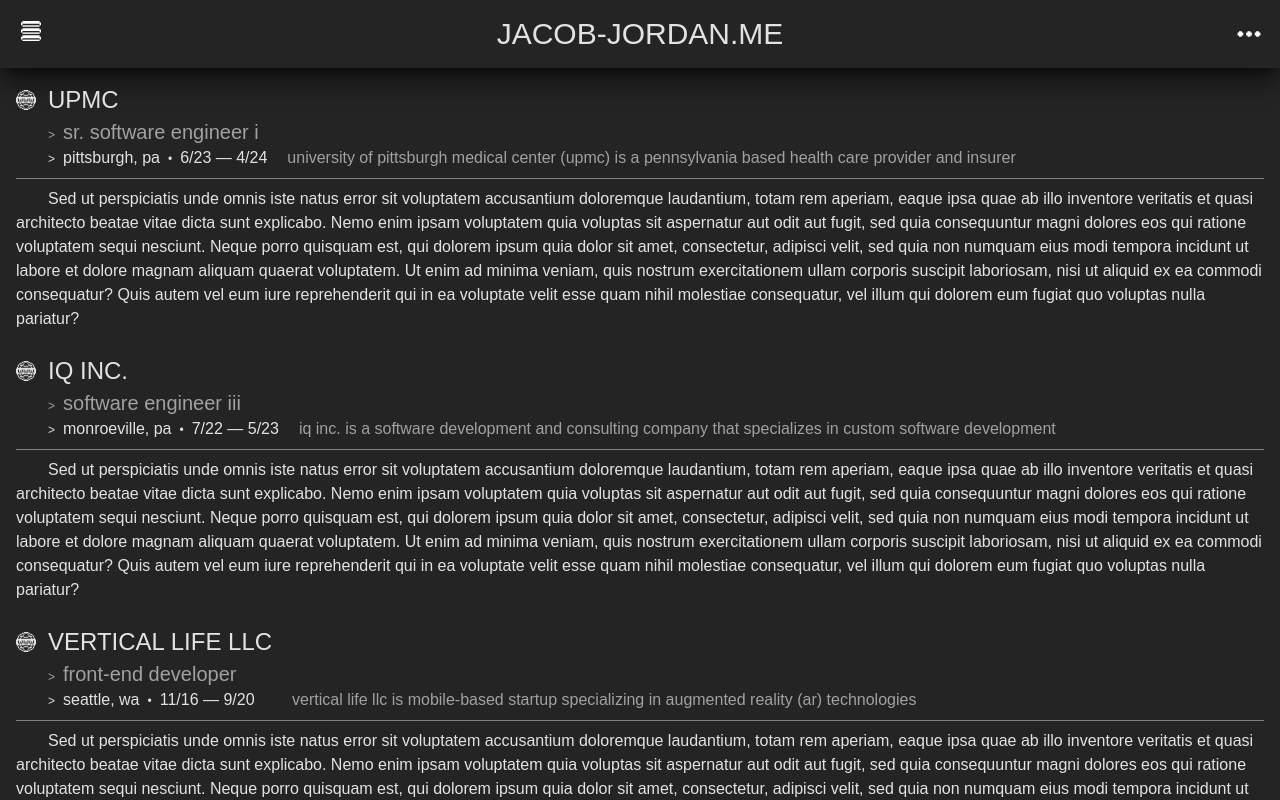
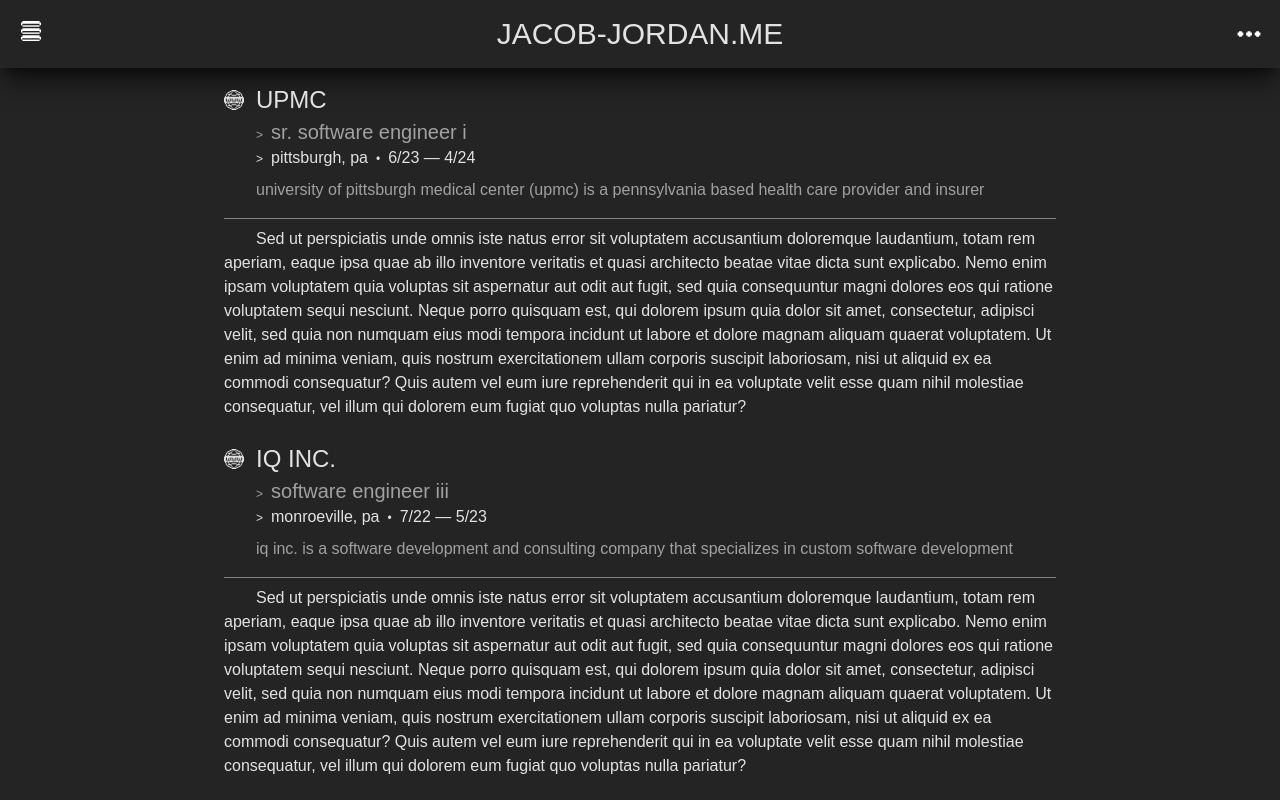
Before and after one commit to jacobjordan94/jacob-jordan-me, a React (Vite) app: page /experience in a window 1280 px wide. Built offline with nearby package versions, Linux system fonts and the light colour scheme; a web font is replaced by a local one.

Commit message:
update some breakpoints

```diff
--- a/src/pages/experience/Experience.jsx
+++ b/src/pages/experience/Experience.jsx
@@ -5,7 +5,7 @@ import Job from "./Job";
 export default function ExperiencePage({}) {
     const { experience } = useContext(GlobalContext);
     return (
-        <div className="experience-page @7xl:max-w-1/2 @7xl:m-auto">
+        <div className="experience-page @6xl:max-w-2/3 @6xl:m-auto">
             <div className="experience-container flex flex-col gap-6">
             {
                 experience.map((job, i) => <Job key={i} job={job} />)
--- a/src/pages/experience/Job.jsx
+++ b/src/pages/experience/Job.jsx
@@ -8,7 +8,7 @@ export default function Job({ job, children }) {
                     <JobBase className="" job={job}/>
                 </div>
                 <div className="ms-8 my-2 description @5xl:m-0 @5xl:ps-5 @5xl:flex @5xl:items-end">
-                    <span className="text-neutral-400">
+                    <span className="text-neutral-400 text-md">
                         { job.description }
                     </span>
                 </div>
```
